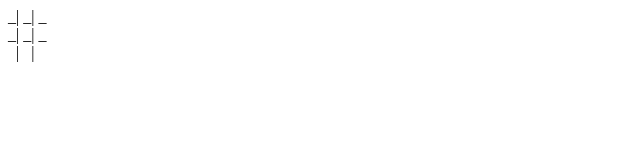
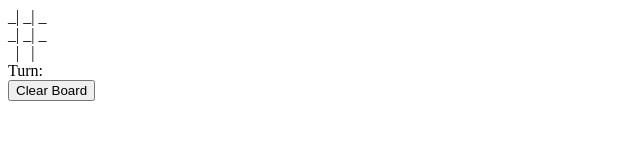
Before and after one commit to blhwong/tictactoe, a website: page index.html in a window 1280 px wide. Shown: the whole page, without its empty margins (0-640 px from the left). Drawn offline with nearby package versions, Linux system fonts and the light colour scheme.

Commit message:
Add clear board button and turn indicator

```diff
--- a/index.html
+++ b/index.html
@@ -21,5 +21,9 @@
     <span class="seven">&nbsp&nbsp|</span>
     <span class="eight">&nbsp&nbsp</span>
   </div>
+  <div>
+    Turn:
+  </div>
+  <button>Clear Board</button>
 </body>
 </html>
```
